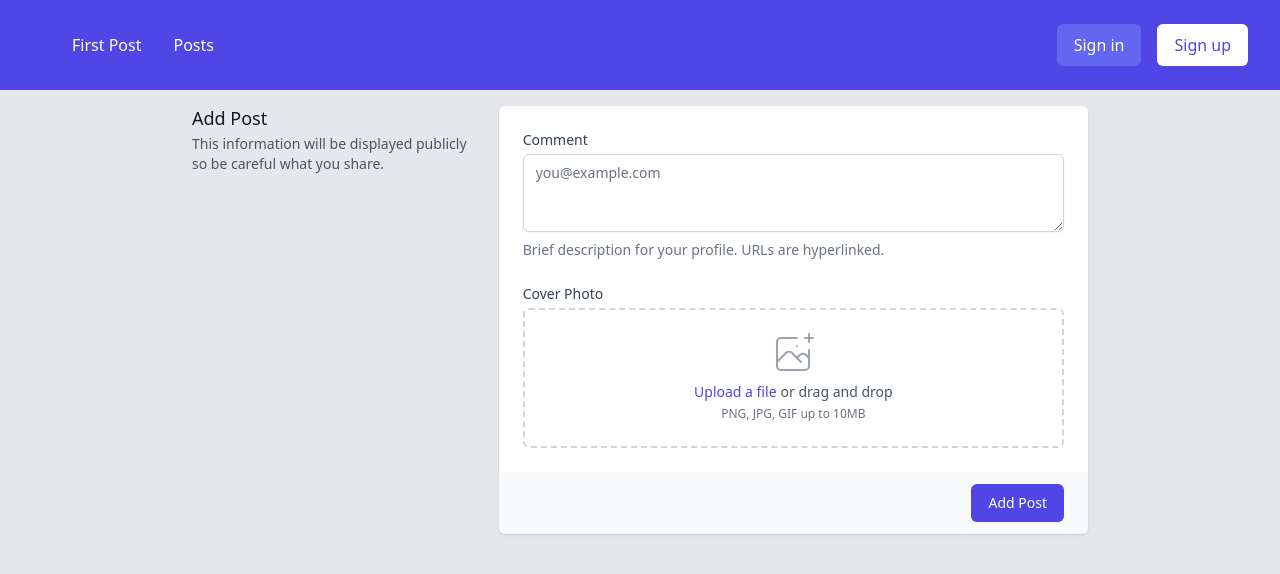
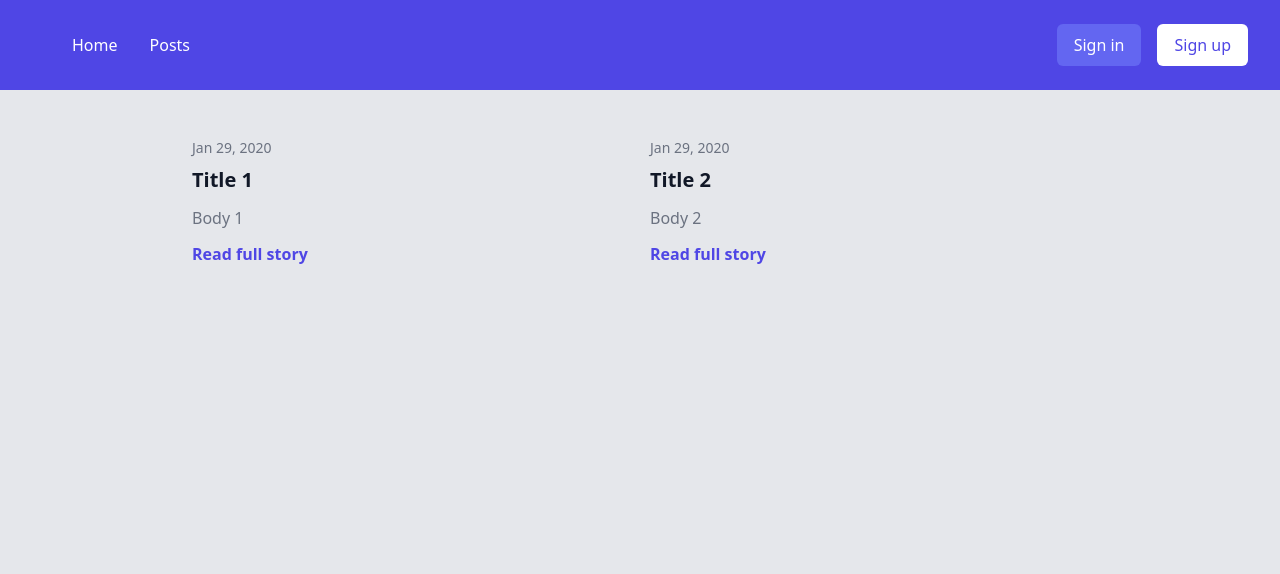
Before and after one commit to MiguelFranken/personal-website, a Next.js app: page /posts in a window 1280 px wide. Shown: the top 574 px of the page. Built offline with nearby package versions, Linux system fonts and the light colour scheme.

Commit message:
Remove first post page & add article store

```diff
--- /dev/null
+++ b/components/card/card.tsx
@@ -0,0 +1,22 @@
+import React, { MouseEventHandler } from "react";
+import CardHeader from "@/components/card/card-header";
+
+interface CardProps {
+  title?: string;
+  actionTitle?: string;
+  onClick?: MouseEventHandler<HTMLButtonElement>;
+  children?: React.ReactNode;
+}
+
+export default function Card(props: CardProps) {
+  return (
+    <div className="bg-white overflow-hidden shadow rounded-lg">
+      <CardHeader
+        title={props.title}
+        actionTitle={props.actionTitle}
+        onClick={props.onClick}
+      />
+      <div className="px-4 py-5 sm:p-6">{props.children}</div>
+    </div>
+  );
+}
--- a/components/header.js
+++ b/components/header.js
@@ -1,8 +1,7 @@
 import Link from "next/link";
-import Image from "next/image";
 
 const navigation = [
-  { name: "First Post", href: "/posts/first-post" },
+  { name: "Home", href: "/" },
   { name: "Posts", href: "/posts" },
 ];
 
--- a/pages/_app.tsx
+++ b/pages/_app.tsx
@@ -1,12 +1,12 @@
 import "@/styles/globals.css";
 import type { AppProps } from "next/app";
-import { CounterContextProvider } from "./store";
+import { ArticlesContextProvider } from "./store";
 
 function MyApp({ Component, pageProps }: AppProps) {
   return (
-    <CounterContextProvider>
+    <ArticlesContextProvider>
       <Component {...pageProps} />
-    </CounterContextProvider>
+    </ArticlesContextProvider>
   );
 }
 
--- a/pages/index.tsx
+++ b/pages/index.tsx
@@ -1,10 +1,25 @@
 import Head from "next/head";
 import Layout from "@/components/layout";
-import Card from "@/components/card";
-import Button from "@/components/button/button";
+import Card from "@/components/card/card";
 import Input from "@/components/input/input";
+import { useContext } from "react";
+import { ArticlesContext } from "@/pages/store";
 
 export default function Home() {
+  const { dispatch } = useContext(ArticlesContext);
+
+  const addArticle = () => {
+    dispatch({
+      type: "ADD_ARTICLE",
+      payload: {
+        title: "Title 3",
+        body: "Body 3",
+        datetime: "2020-01-29",
+        date: "Jan 29, 2020",
+      },
+    });
+  };
+
   return (
     <>
       <Head>
@@ -12,20 +27,12 @@ export default function Home() {
       </Head>
 
       <Layout>
-        <Button onClick={() => console.log("clicked")} text="Click Me" />
-        <Input className="my-4" />
-        <div className="flex w-full gap-2">
-          <div className="flex-1">
-            <Card>
-              <div>Test</div>
-            </Card>
+        <Card title="Add Article" actionTitle="Save" onClick={addArticle}>
+          <div className="flex flex-col gap-4">
+            <Input label="Title" placeholder="Insert Title..." />
+            <Input label="Comment" placeholder="Insert Comment..." />
           </div>
-          <div className="flex-1">
-            <Card>
-              <div>Test</div>
-            </Card>
-          </div>
-        </div>
+        </Card>
       </Layout>
     </>
   );
--- a/pages/posts/first-post.js
+++ /dev/null
@@ -1,60 +0,0 @@
-import Link from "next/link";
-import ProfileImage from "./profile-image";
-import Head from "next/head";
-import Layout from "@/components/layout";
-import { useContext, useState } from "react";
-import { CounterContext } from "../store";
-import styles from "./post.module.css";
-import cn from "classnames";
-
-export default function FirstPost() {
-  const [state, dispatch] = useContext(CounterContext);
-  const [isActive, setActive] = useState(false);
-
-  return (
-    <Layout>
-      <Head>
-        <title>First Post</title>
-      </Head>
-
-      <h1>First Post</h1>
-      <h2>
-        <Link href="/">
-          <a className="inline-flex items-center px-3 py-2 border border-gray-300 shadow-sm text-sm leading-4 font-medium rounded-md text-gray-700 bg-white hover:bg-gray-50 focus:outline-none focus:ring-2 focus:ring-offset-2 focus:ring-indigo-500">
-            Back to home
-          </a>
-        </Link>
-      </h2>
-      <ProfileImage />
-
-      <div>
-        <button
-          type="button"
-          className={styles.btn}
-          onClick={() => dispatch({ type: "increment" })}
-        >
-          Increment
-        </button>
-        <p>You clicked {state.count} times.</p>
-      </div>
-
-      <div>
-        <button
-          type="button"
-          className={styles.btn}
-          onClick={() => setActive(!isActive)}
-        >
-          Toggle Active State
-        </button>
-        <p
-          className={cn({
-            [styles.active]: isActive,
-            [styles.inactive]: !isActive,
-          })}
-        >
-          {isActive ? "Active" : "Not Active"}
-        </p>
-      </div>
-    </Layout>
-  );
-}
--- a/pages/posts/index.js
+++ b/pages/posts/index.js
@@ -1,105 +1,37 @@
 import Layout from "@/components/layout";
+import { useContext } from "react";
+import { ArticlesContext } from "../store";
 
 export default function Posts() {
+  const { state } = useContext(ArticlesContext);
+
   return (
     <Layout>
-      <>
-        <div>
-          <div className="md:grid md:grid-cols-3 md:gap-6">
-            <div className="md:col-span-1">
-              <div className="px-4 sm:px-0">
-                <h3 className="text-lg font-medium leading-6 text-gray-900">
-                  Add Post
-                </h3>
-                <p className="mt-1 text-sm text-gray-600">
-                  This information will be displayed publicly so be careful what
-                  you share.
+      <div className="py-8 relative max-w-lg mx-auto divide-y-2 divide-gray-200 lg:max-w-7xl">
+        <div className="grid gap-16 lg:grid-cols-2 lg:gap-x-5 lg:gap-y-12">
+          {state.articles.map((post) => (
+            <div key={post.title}>
+              <p className="text-sm text-gray-500">
+                <time dateTime={post.datetime}>{post.date}</time>
+              </p>
+              <a href="#" className="mt-2 block">
+                <p className="text-xl font-semibold text-gray-900">
+                  {post.title}
                 </p>
+                <p className="mt-3 text-base text-gray-500">{post.body}</p>
+              </a>
+              <div className="mt-3">
+                <a
+                  href="#"
+                  className="text-base font-semibold text-indigo-600 hover:text-indigo-500"
+                >
+                  Read full story
+                </a>
               </div>
             </div>
-            <div className="mt-5 md:mt-0 md:col-span-2">
-              <form action="#" method="POST">
-                <div className="shadow sm:rounded-md sm:overflow-hidden">
-                  <div className="px-4 py-5 bg-white space-y-6 sm:p-6">
-                    <div>
-                      <label
-                        htmlFor="about"
-                        className="block text-sm font-medium text-gray-700"
-                      >
-                        Comment
-                      </label>
-                      <div className="mt-1">
-                        <textarea
-                          id="about"
-                          name="about"
-                          rows={3}
-                          className="shadow-sm focus:ring-indigo-500 focus:border-indigo-500 mt-1 block w-full sm:text-sm border border-gray-300 rounded-md"
-                          placeholder="you@example.com"
-                          defaultValue={""}
-                        />
-                      </div>
-                      <p className="mt-2 text-sm text-gray-500">
-                        Brief description for your profile. URLs are
-                        hyperlinked.
-                      </p>
-                    </div>
-
-                    <div>
-                      <label className="block text-sm font-medium text-gray-700">
-                        Cover Photo
-                      </label>
-                      <div className="mt-1 flex justify-center px-6 pt-5 pb-6 border-2 border-gray-300 border-dashed rounded-md">
-                        <div className="space-y-1 text-center">
-                          <svg
-                            className="mx-auto h-12 w-12 text-gray-400"
-                            stroke="currentColor"
-                            fill="none"
-                            viewBox="0 0 48 48"
-                            aria-hidden="true"
-                          >
-                            <path
-                              d="M28 8H12a4 4 0 00-4 4v20m32-12v8m0 0v8a4 4 0 01-4 4H12a4 4 0 01-4-4v-4m32-4l-3.172-3.172a4 4 0 00-5.656 0L28 28M8 32l9.172-9.172a4 4 0 015.656 0L28 28m0 0l4 4m4-24h8m-4-4v8m-12 4h.02"
-                              strokeWidth={2}
-                              strokeLinecap="round"
-                              strokeLinejoin="round"
-                            />
-                          </svg>
-                          <div className="flex text-sm text-gray-600">
-                            <label
-                              htmlFor="file-upload"
-                              className="relative cursor-pointer bg-white rounded-md font-medium text-indigo-600 hover:text-indigo-500 focus-within:outline-none focus-within:ring-2 focus-within:ring-offset-2 focus-within:ring-indigo-500"
-                            >
-                              <span>Upload a file</span>
-                              <input
-                                id="file-upload"
-                                name="file-upload"
-                                type="file"
-                                className="sr-only"
-                              />
-                            </label>
-                            <p className="pl-1">or drag and drop</p>
-                          </div>
-                          <p className="text-xs text-gray-500">
-                            PNG, JPG, GIF up to 10MB
-                          </p>
-                        </div>
-                      </div>
-                    </div>
-                  </div>
-                  <div className="px-4 py-3 bg-gray-50 text-right sm:px-6">
-                    <button
-                      type="submit"
-                      className="inline-flex justify-center py-2 px-4 border border-transparent shadow-sm text-sm font-medium rounded-md text-white bg-indigo-600 hover:bg-indigo-700 focus:outline-none focus:ring-2 focus:ring-offset-2 focus:ring-indigo-500"
-                    >
-                      Add Post
-                    </button>
-                  </div>
-                </div>
-              </form>
-            </div>
-          </div>
+          ))}
         </div>
-      </>
+      </div>
     </Layout>
   );
 }
--- a/pages/store.js
+++ /dev/null
@@ -1,23 +0,0 @@
-import { createContext, useReducer } from "react";
-
-export const CounterContext = createContext("counter");
-
-const initialState = { count: 0 };
-
-const reducer = (state, action) => {
-  switch (action.type) {
-    case "increment":
-      return { count: state.count + 1 };
-    default:
-      throw new Error();
-  }
-};
-
-export const CounterContextProvider = (props) => {
-  const [state, dispatch] = useReducer(reducer, initialState);
-  return (
-    <CounterContext.Provider value={[state, dispatch]}>
-      {props.children}
-    </CounterContext.Provider>
-  );
-};
--- /dev/null
+++ b/pages/store.tsx
@@ -0,0 +1,58 @@
+import { createContext, useReducer, Dispatch, FC, ReactNode } from "react";
+
+type ContextProviderProps = {
+  children?: ReactNode;
+};
+
+type Article = {
+  title: string;
+  body: string;
+  date: string;
+  datetime: string;
+};
+
+type ArticleState = {
+  articles: Article[];
+};
+
+type Action = { type: "ADD_ARTICLE"; payload: Article };
+
+const initialState: ArticleState = {
+  articles: [
+    {
+      title: "Title 1",
+      body: "Body 1",
+      datetime: "2020-01-29",
+      date: "Jan 29, 2020",
+    },
+    {
+      title: "Title 2",
+      body: "Body 2",
+      datetime: "2020-01-29",
+      date: "Jan 29, 2020",
+    },
+  ],
+};
+
+export const ArticlesContext = createContext<{
+  state: ArticleState;
+  dispatch: Dispatch<Action>;
+}>(null);
+
+const reducer = (state: ArticleState, action: Action) => {
+  switch (action.type) {
+    case "ADD_ARTICLE":
+      return { articles: [action.payload, ...state.articles] };
+    default:
+      throw new Error();
+  }
+};
+
+export const ArticlesContextProvider: FC<ContextProviderProps> = (props) => {
+  const [state, dispatch] = useReducer(reducer, initialState);
+  return (
+    <ArticlesContext.Provider value={{ state, dispatch }}>
+      {props.children}
+    </ArticlesContext.Provider>
+  );
+};
```
Also changed, not shown: components/card.tsx (deleted, +0 -16 lines), components/card/card-header.tsx (added, +27 -0 lines), 1 other file (tests, documents, lock files or other folders).
